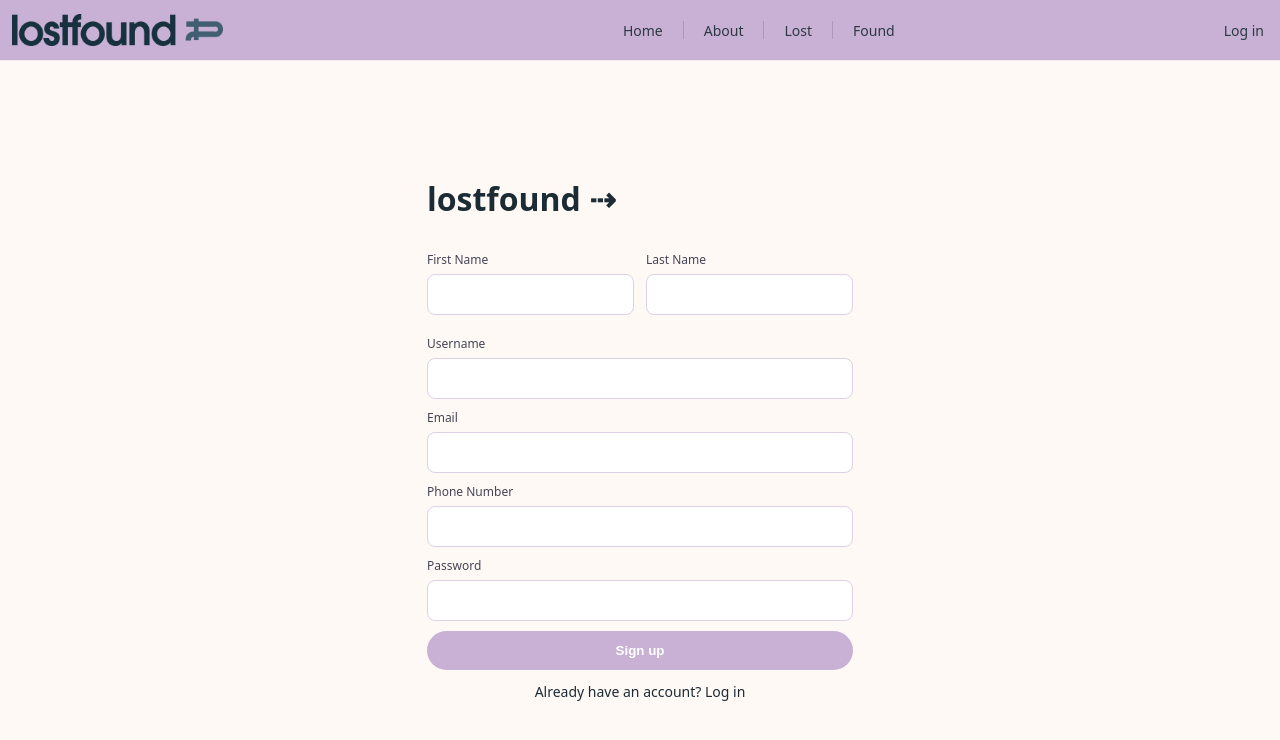
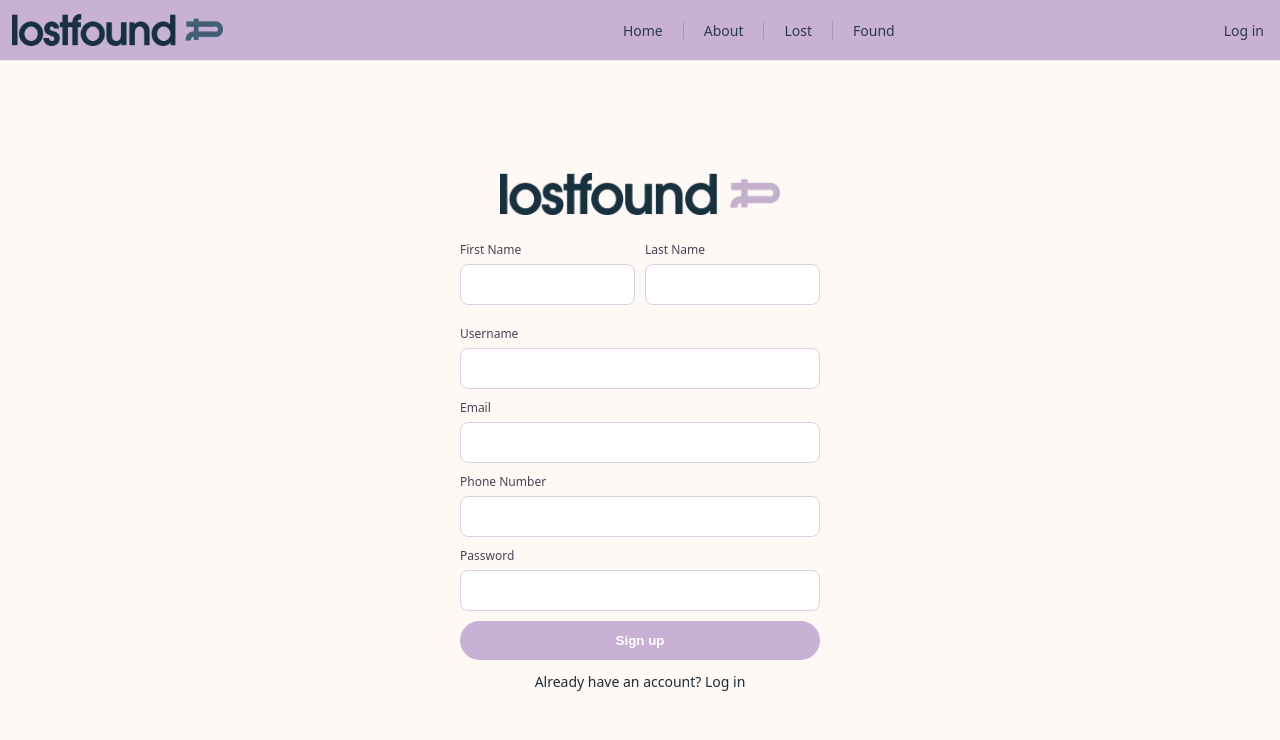
Before and after one commit to mariamelwirish/lost-and-found, a React (Vite) app in the folder frontend/: page /signup in a window 1280 px wide. Shown: the top 740 px of the page. Built offline with nearby package versions, Linux system fonts and the light colour scheme.

Commit message:
frontend-signup-page

```diff
--- a/frontend/src/pages/Signup.jsx
+++ b/frontend/src/pages/Signup.jsx
@@ -14,19 +14,27 @@ export default function Signup() {
   function onSubmit(e) {
     e.preventDefault();
     setError("");
-    if (!form.firstName || !form.lastName || !form.username || !form.email || !form.password) {
+
+    // quick front-end validation
+    if (!form.firstName || !form.lastName || !form.username ||
+        !form.email || !form.password) {
       return setError("Please fill all required fields.");
     }
-    // TODO: call backend; for now pretend success:
+
+    // TODO: call backend
+    // simulate success
     navigate("/login");
   }
 
   return (
     <div className="center">
-      <form className="card" onSubmit={onSubmit}>
-        <h1 className="logo-lg">lostfound <span className="arrow">⇢</span></h1>
+      <form className="form" onSubmit={onSubmit}>
+        <div className="brand-hero">
+          <img src="/lostfound.png" alt="lostfound" className="brand-hero-logo" />
 
-        <div style={{ display: "grid", gridTemplateColumns: "1fr 1fr", gap: 12 }}>
+        </div>
+
+        <div style={{ display:"grid", gridTemplateColumns:"1fr 1fr", gap:"10px" }}>
           <label className="field">
             <span>First Name</span>
             <input className="input" value={form.firstName} onChange={e=>update("firstName", e.target.value)} />
```
